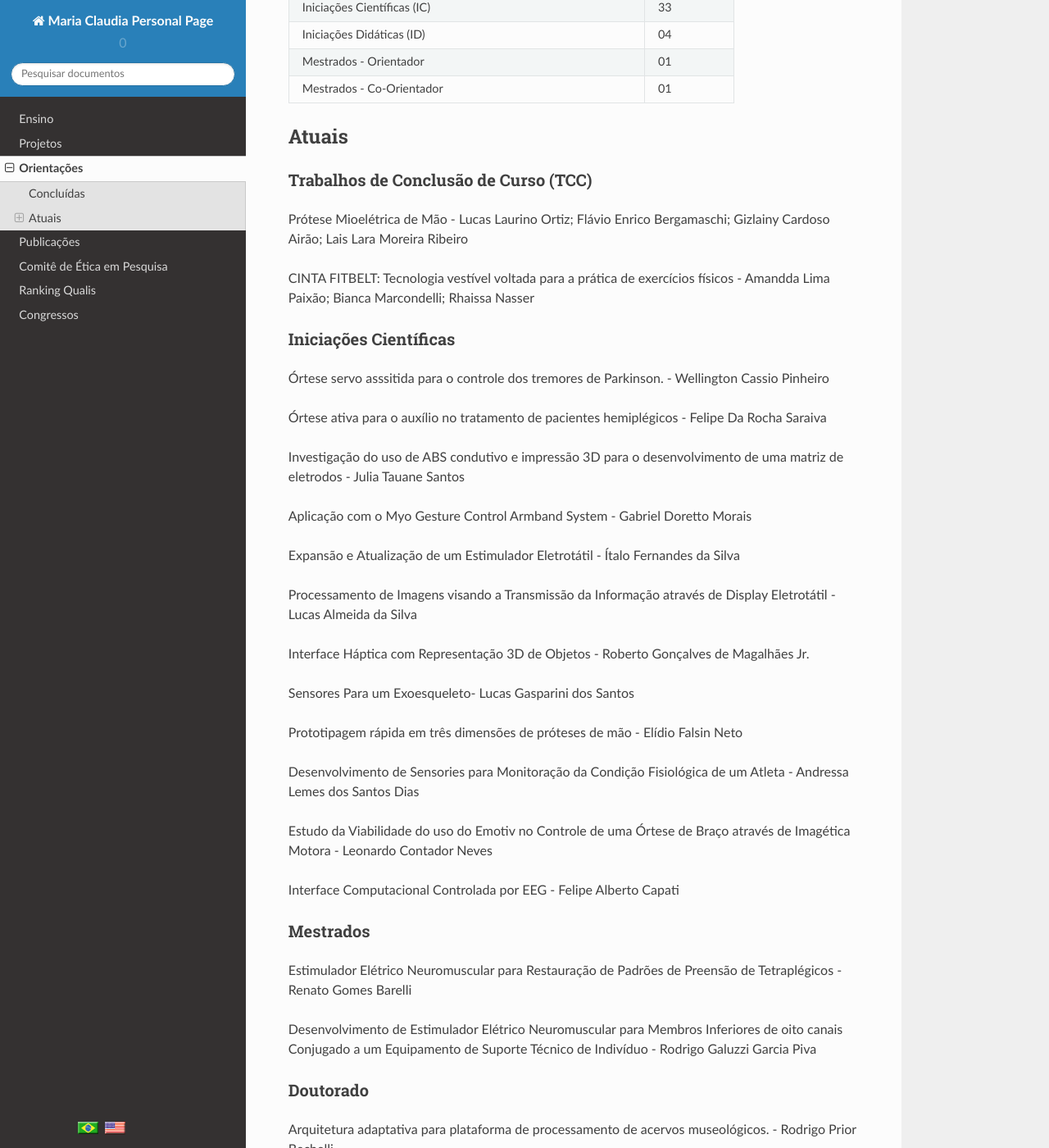
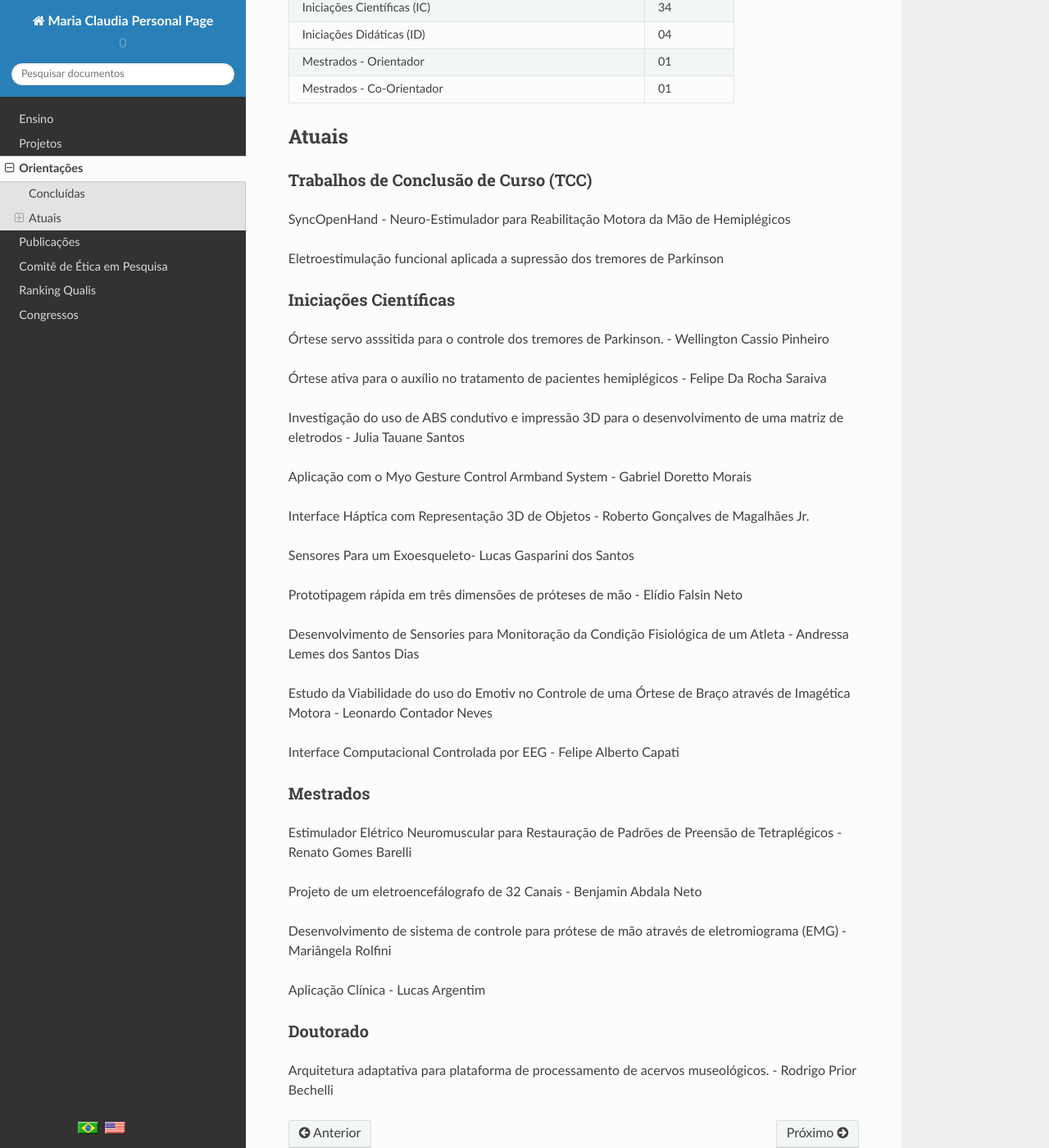
Before and after one commit to mclaudia/personal_page_fei, a Sphinx documentation site: the page built from source/orientacoes.rst, in a window 1280 px wide and 1400 px high, scrolled down 322 px. Shown: the whole window at 82% size. Built offline with Sphinx 7.4.7 and the Read the Docs theme 2.0.0, drawn with Linux system fonts in a browser that asks for light colours.

Commit message:
atualização

```diff
--- a/source/congressos.rst
+++ b/source/congressos.rst
@@ -8,7 +8,7 @@
 .. csv-table::
    :header: "Event", "Date", "Call For Papers", "Link"
 
-    "Biostec2016_Biosignals",   "Feb 21-23, 2016",    "Sep 24, 2015",  "http://biostec.org/Home.aspx"
+    "Biostec2017_Biosignals",   "Feb 21-23, 2017",    "Nov 14, 2016",  "http://biostec.org/Home.aspx"
     "BioRob2016",   "Jun 26-29, 2016",     "Jan 04, 2016", "http://www.ieeebiorob2016.org/"
     "EMBC'16",      "Aug 17-20, 2016",   "Feb 22, 2016", "http://embc.embs.org/2016/"
     "ICNR2016",     "Oct 18-21, 2016",  "May 01, 2016", "http://www.icnr2016.org/"
--- a/source/orientacoes.rst
+++ b/source/orientacoes.rst
@@ -9,9 +9,9 @@
    :header: "Descrição", "Quantidade"
    :widths: 20, 5
 
-    "Trabalhos de Conclusão de Curso (TCC) - Orientador", 34
+    "Trabalhos de Conclusão de Curso (TCC) - Orientador", 36
     "Trabalhos de Conclusão de Curso (TCC) - Co-Orientador", 05
-    "Iniciações Científicas (IC)", 33
+    "Iniciações Científicas (IC)", 34
     "Iniciações Didáticas (ID)", 04
     "Mestrados - Orientador", 01
     "Mestrados - Co-Orientador ", 01
@@ -25,10 +25,9 @@
 Trabalhos de Conclusão de Curso (TCC)
 -------------------------------------
 
-Prótese Mioelétrica de Mão - Lucas Laurino Ortiz; Flávio Enrico Bergamaschi; Gizlainy Cardoso Airão; Lais Lara Moreira Ribeiro
+SyncOpenHand - Neuro-Estimulador para Reabilitação Motora da Mão de Hemiplégicos
 
-CINTA FITBELT: Tecnologia vestível voltada para a prática de exercícios físicos - Amandda Lima Paixão; Bianca Marcondelli; Rhaissa Nasser
-
+Eletroestimulação funcional aplicada a supressão dos tremores de Parkinson
 
 ----------------------
 Iniciações Científicas
@@ -41,10 +40,6 @@
 Investigação do uso de ABS condutivo e impressão 3D para o desenvolvimento de uma matriz de eletrodos - Julia Tauane Santos
 
 Aplicação com o Myo Gesture Control Armband System - Gabriel Doretto Morais
-
-Expansão e Atualização de um Estimulador Eletrotátil - Ítalo Fernandes da Silva
-
-Processamento de Imagens visando a Transmissão da Informação através de Display Eletrotátil - Lucas Almeida da Silva
 
 Interface Háptica com Representação 3D de Objetos - Roberto Gonçalves de Magalhães Jr.
 
@@ -65,7 +60,12 @@
 
 Estimulador Elétrico Neuromuscular para Restauração de Padrões de Preensão de Tetraplégicos - Renato Gomes Barelli
 
-Desenvolvimento de Estimulador Elétrico Neuromuscular para Membros Inferiores de oito canais Conjugado a um Equipamento de Suporte Técnico de Indivíduo - Rodrigo Galuzzi Garcia Piva
+Projeto de um eletroencefálografo de 32 Canais - Benjamin Abdala Neto
+
+Desenvolvimento de sistema de controle para prótese de mão através de eletromiograma (EMG) - Mariângela Rolfini
+
+Aplicação Clínica - Lucas Argentim
+
 
 
 ---------
```
Also changed, not shown: source/publicacoes.rst (+9 -0 lines), 5 other files.
